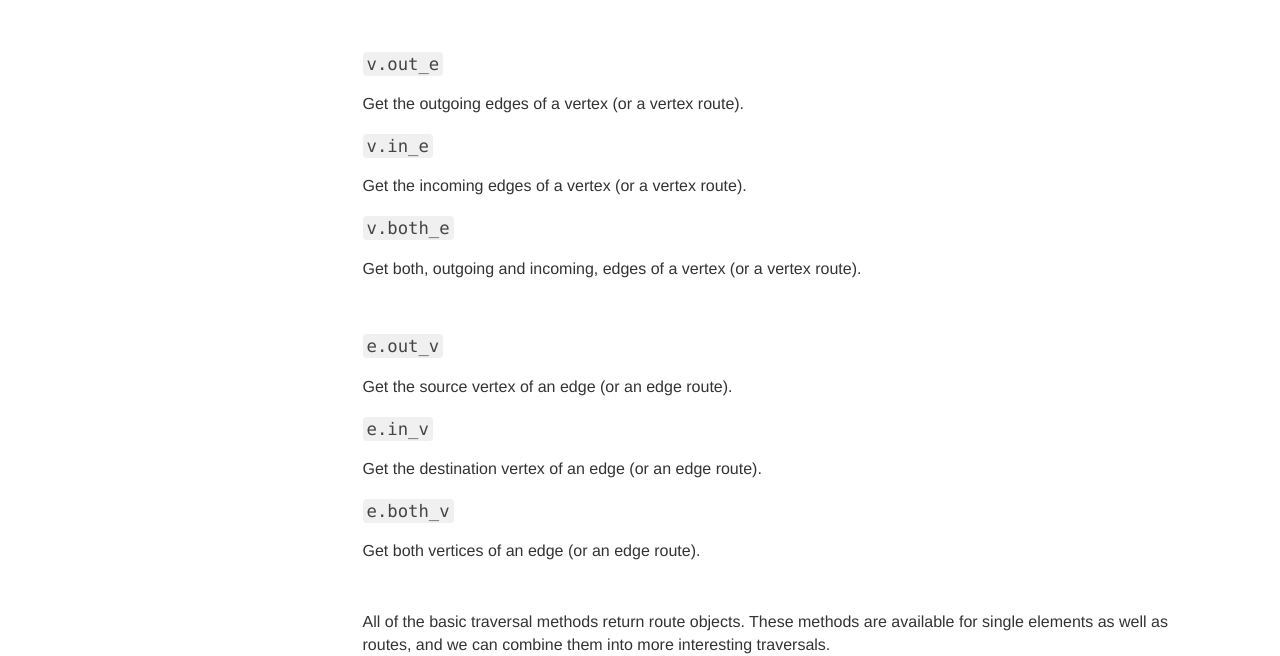
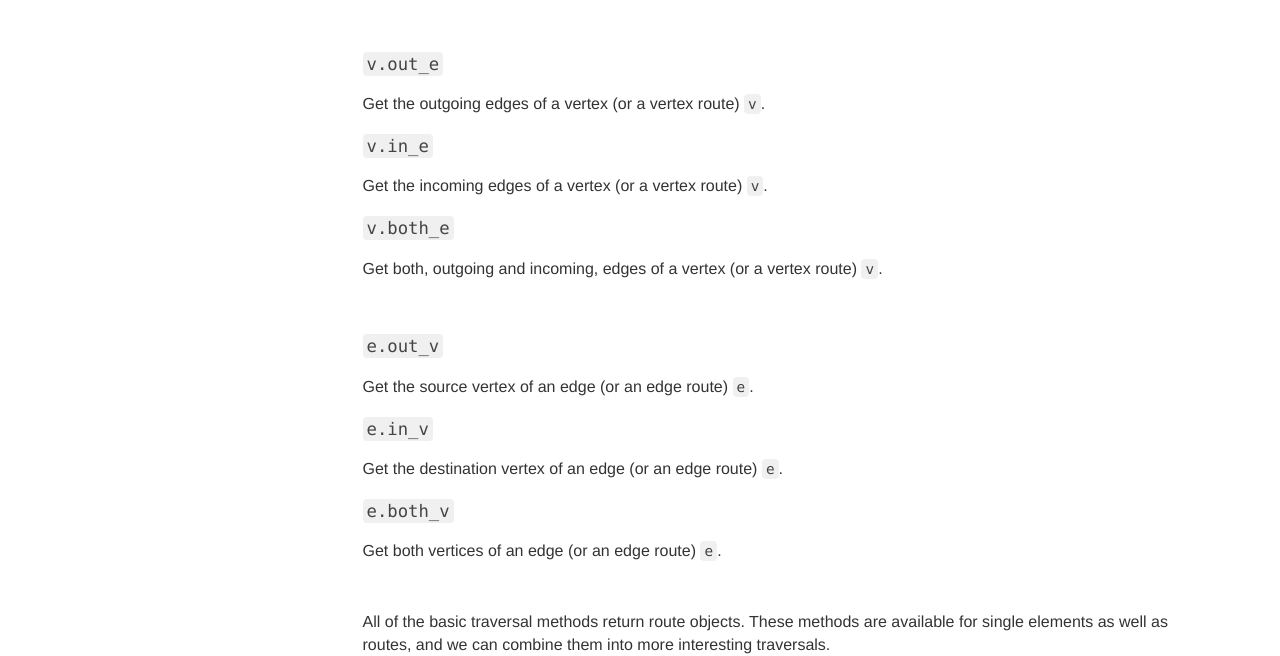
Before and after one commit to pangloss/pacer, a Jekyll site: the page built from pages/routes/routes_101.md, in a window 1280 px wide and 900 px high, scrolled down 4032 px. Shown: the part 165-821 px from the top of the window. Built offline with Jekyll 4.4.1, drawn with Linux system fonts in a browser that asks for light colours; Markdown is read by kramdown in place of the engine named in the settings; a script that is not in the unit is left out.

```diff
--- a/pages/routes/routes_101.md
+++ b/pages/routes/routes_101.md
@@ -111,24 +111,24 @@ e.both_v
 <br />
 
 #### `v.out_e`
-Get the outgoing edges of a vertex (or a vertex route).
+Get the outgoing edges of a vertex (or a vertex route) `v`.
 
 #### `v.in_e`
-Get the incoming edges of a vertex (or a vertex route).
+Get the incoming edges of a vertex (or a vertex route) `v`.
 
 #### `v.both_e`
-Get both, outgoing and incoming, edges of a vertex (or a vertex route).
+Get both, outgoing and incoming, edges of a vertex (or a vertex route) `v`.
 
 <br />
 
 #### `e.out_v`
-Get the source vertex of an edge (or an edge route).
+Get the source vertex of an edge (or an edge route) `e`.
 
 #### `e.in_v`
-Get the destination vertex of an edge (or an edge route).
+Get the destination vertex of an edge (or an edge route) `e`.
 
 #### `e.both_v`
-Get both vertices of an edge (or an edge route).
+Get both vertices of an edge (or an edge route) `e`.
 
 <br />
 
```
Also changed, not shown: pages/extensions/more_on_extensions.md (+8 -1 lines), pages/routes/route_methods.md (+6 -1 lines), README.md (added).
